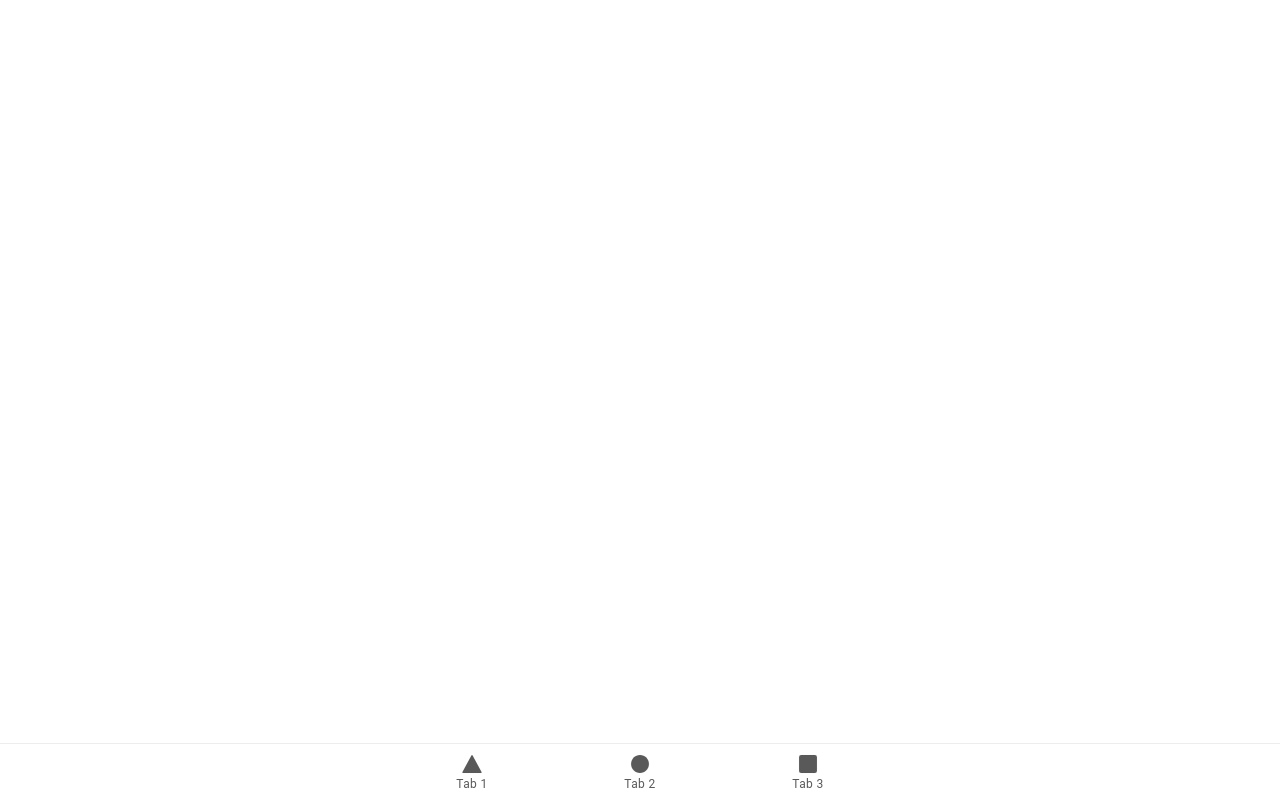
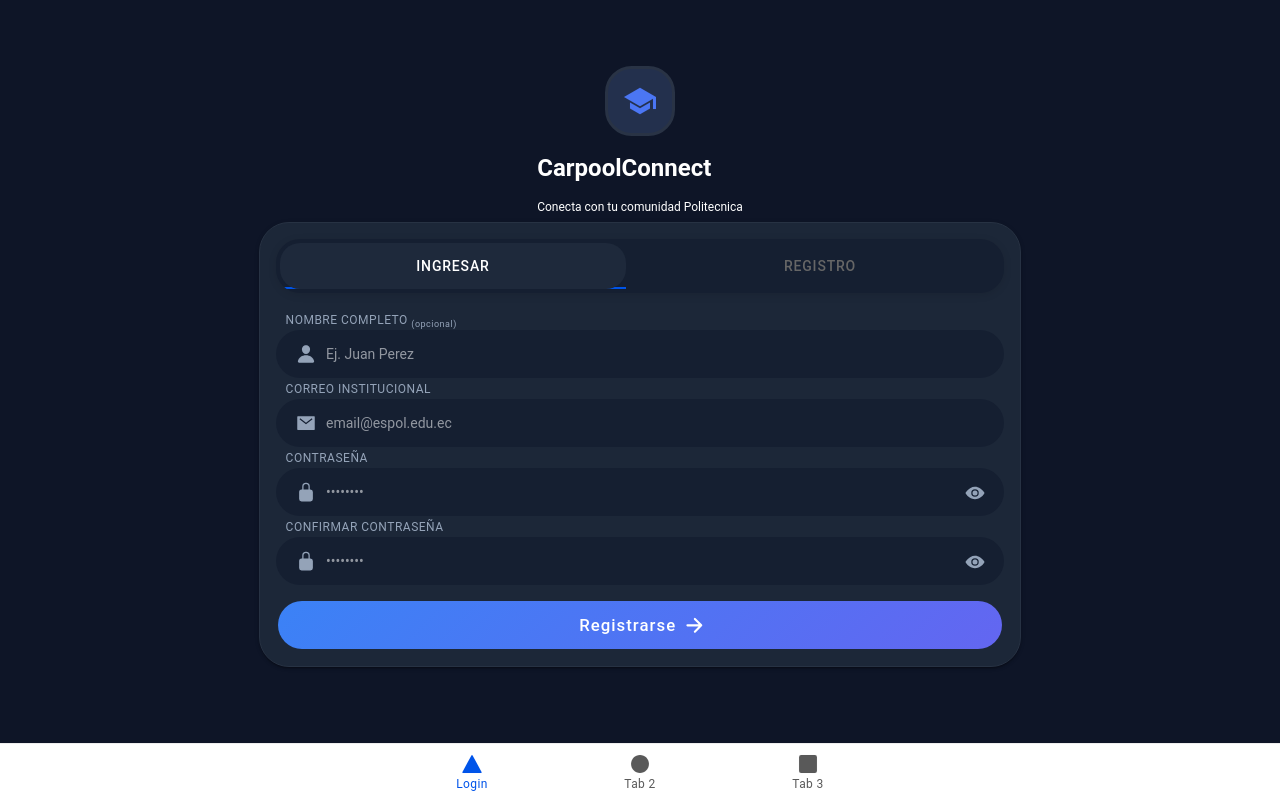
Before and after one commit to SamuelChichande/Proyecto05-mobile, a React (Vite) app: page /login in a window 1280 px wide. Built offline with nearby package versions, Linux system fonts and the light colour scheme.

Commit message:
Avance de la pantalla de login/register

```diff
--- a/src/App.tsx
+++ b/src/App.tsx
@@ -14,6 +14,7 @@ import { ellipse, square, triangle } from 'ionicons/icons';
 import Tab1 from './pages/Tab1';
 import Tab2 from './pages/Tab2';
 import Tab3 from './pages/Tab3';
+import Login from './pages/Login';
 
 /* Core CSS required for Ionic components to work properly */
 import '@ionic/react/css/core.css';
@@ -52,8 +53,8 @@ const App: React.FC = () => (
     <IonReactRouter>
       <IonTabs>
         <IonRouterOutlet>
-          <Route exact path="/tab1">
-            <Tab1 />
+          <Route exact path="/login">
+            <Login />
           </Route>
           <Route exact path="/tab2">
             <Tab2 />
@@ -66,9 +67,9 @@ const App: React.FC = () => (
           </Route>
         </IonRouterOutlet>
         <IonTabBar slot="bottom">
-          <IonTabButton tab="tab1" href="/tab1">
+          <IonTabButton tab="tab1" href="/login">
             <IonIcon aria-hidden="true" icon={triangle} />
-            <IonLabel>Tab 1</IonLabel>
+            <IonLabel>Login</IonLabel>
           </IonTabButton>
           <IonTabButton tab="tab2" href="/tab2">
             <IonIcon aria-hidden="true" icon={ellipse} />
--- /dev/null
+++ b/src/pages/Login.css
@@ -0,0 +1,136 @@
+ion-content::part(background) {
+  background: #0E1527;
+}
+
+ion-content::part(scroll) {
+  color: #fff;
+}
+
+.icon-bordered {
+  color: #4B76F4;
+  border-radius: 38%;
+  border: 3px solid #293345;
+  padding: 0.5em;
+  font-size: 2em;
+  background-color: #23304D;
+}
+
+.centered-content {
+  display: flex;
+  flex-direction: column;
+  justify-content: center;
+  align-items: center;
+  height: 100%;
+  /*text-align: center;*/
+}
+
+.custom-card {
+  background-color: #1C2738;
+  border: 1px solid #273243;
+  border-radius: 30px;
+}
+
+.custom-segment {
+  background-color: #151F31;
+  border-radius: 24px;
+  padding: 0.3em;
+  box-shadow: 0 2px 8px rgba(0, 0, 0, 0.1);
+}
+
+.segment-btn {
+  color: #666666;
+  min-height: 40px;
+  transition: all 0.3s ease;
+}
+
+.segment-btn:first-child {
+  margin-right: 1em;
+}
+
+.segment-btn::part(native) {
+  border-radius: 20px;
+}
+
+.segment-btn.segment-button-checked::part(native) {
+  background: #1E293B;
+  color: white;
+}
+
+
+
+
+
+
+
+
+
+
+
+
+
+
+
+
+
+
+
+.login-container {
+  display: flex;
+  flex-direction: column;
+  gap: 12px;
+  padding: 20px;
+}
+
+.label {
+  font-size: 12px;
+  color: #94a3b8;
+  margin-left: 0.8em;
+  letter-spacing: 0.5px;
+}
+
+.input-item {
+  --background: #151F31;
+  --padding-start: 0;
+  --inner-padding-end: 0;
+  border-radius: 30px;
+}
+
+.input-item ion-icon {
+  padding-left: 1em;
+  margin-right: 0.5em;
+  color: #94a3b8;
+  font-size: 20px;
+}
+
+.input-item ion-input {
+  color: #e5e7eb;
+  font-size: 14px;
+}
+
+.input-item ion-input::placeholder {
+  color: #64748b;
+}
+
+.input-item ion-button {
+  --color: #94a3b8;
+}
+
+.forgot-password {
+  margin-top: 8px;
+  font-size: 13px;
+  color: #94a3b8;
+}
+
+.continue-button {
+  margin-top: 16px;
+  height: 48px;
+
+  --border-radius: 24px;
+  --background: linear-gradient(135deg, #3b82f6, #6366f1);
+  --color: #ffffff;
+  --box-shadow: none;
+
+  font-size: 1.2em;
+  font-weight: 500;
+  text-transform: none;
+}
--- /dev/null
+++ b/src/pages/Login.tsx
@@ -0,0 +1,141 @@
+import React, { useState } from 'react';
+import {
+    IonContent, IonIcon, IonText, IonItem, IonInput, IonCard, IonCardHeader, IonCardTitle,
+    IonCardSubtitle, IonCardContent, IonLabel, IonSegment, IonSegmentButton, IonButton, IonList
+} from '@ionic/react';
+import { schoolSharp, mailSharp, lockClosed, eye, eyeOff, arrowForwardOutline, person } from 'ionicons/icons';
+
+import './Login.css';
+
+const Login: React.FC = () => {
+    const [selectedSegment, setSelectedSegment] = useState<string>('default');
+    const [showPassword, setShowPassword] = useState<boolean>(false);
+    const [showConfirmPassword, setShowConfirmPassword] = useState<boolean>(false);
+    const [password, setPassword] = useState<string>('');
+    const [confirmPassword, setConfirmPassword] = useState<string>('');
+
+    const handleSegmentChange = (event: CustomEvent) => {
+        setSelectedSegment(event.detail.value);
+        setPassword('');  // Reset password when switching between login and register
+        setConfirmPassword('');  // Reset confirm password
+        setShowPassword(false);  // Reset showPassword to hidden
+        setShowConfirmPassword(false);  // Reset showConfirmPassword to hidden
+    };
+
+    const loginForm = (
+        <div className="login-container">
+            <span className="label">CORREO INSTITUCIONAL</span>
+            <IonItem className="input-item" lines="none">
+                <IonIcon icon={mailSharp} slot="start" />
+                <IonInput
+                    type="email"
+                    placeholder="email@espol.edu.ec"
+                />
+            </IonItem>
+
+            <span className="label">CONTRASEÑA</span>
+            <IonItem className="input-item" lines="none">
+                <IonIcon icon={lockClosed} slot="start" />
+                <IonInput
+                    type={showPassword ? "text" : "password"}
+                    placeholder="••••••••"
+                    value={password}
+                    onIonInput={(e) => setPassword(e.detail.value!)}
+                />
+                <IonButton fill="clear" slot="end" onClick={() => setShowPassword(!showPassword)}>
+                    <IonIcon icon={showPassword ? eyeOff : eye} />
+                </IonButton>
+            </IonItem>
+
+            <span className="forgot-password">¿Olvidaste tu contraseña?</span>
+
+            <IonButton className="continue-button" expand="block">
+                Continuar
+                <IonIcon slot="end" icon={arrowForwardOutline} />
+            </IonButton>
+        </div>
+    );
+
+    const registerForm = (
+        <div className="register-container">
+            <span className="label">NOMBRE COMPLETO <sub>(opcional)</sub></span>
+            <IonItem className="input-item" lines="none">
+                <IonIcon icon={person} slot="start" />
+                <IonInput
+                    type="text"
+                    placeholder="Ej. Juan Perez"
+                />
+            </IonItem>
+            <span className="label">CORREO INSTITUCIONAL</span>
+            <IonItem className="input-item" lines="none">
+                <IonIcon icon={mailSharp} slot="start" />
+                <IonInput
+                    type="email"
+                    placeholder="email@espol.edu.ec"
+                />
+            </IonItem>
+            <span className="label">CONTRASEÑA</span>
+            <IonItem className="input-item" lines="none">
+                <IonIcon icon={lockClosed} slot="start" />
+                <IonInput
+                    type={showPassword ? "text" : "password"}
+                    placeholder="••••••••"
+                    value={password}
+                    onIonInput={(e) => setPassword(e.detail.value!)}
+                />
+                <IonButton fill="clear" slot="end" onClick={() => setShowPassword(!showPassword)}>
+                    <IonIcon icon={showPassword ? eyeOff : eye} />
+                </IonButton>
+            </IonItem>
+            <span className="label">CONFIRMAR CONTRASEÑA</span>
+            <IonItem className="input-item" lines="none">
+                <IonIcon icon={lockClosed} slot="start" />
+                <IonInput
+                    type={showConfirmPassword ? "text" : "password"}
+                    placeholder="••••••••"
+                    value={confirmPassword}
+                    onIonInput={(e) => setConfirmPassword(e.detail.value!)}
+                />
+                <IonButton fill="clear" slot="end" onClick={() => setShowConfirmPassword(!showConfirmPassword)}>
+                    <IonIcon icon={showConfirmPassword ? eyeOff : eye} />
+                </IonButton>
+            </IonItem>
+
+            <IonButton className="continue-button" expand="block">
+                Registrarse
+                <IonIcon slot="end" icon={arrowForwardOutline} />
+            </IonButton>
+        </div>
+    );
+
+    return (
+        <IonContent className="ion-padding">
+            <div className="centered-content">
+                <IonIcon icon={schoolSharp} className="icon-bordered"></IonIcon>
+                <IonText>
+                    <h2><strong>CarpoolConnect</strong></h2>
+                    <sub>Conecta con tu comunidad Politecnica</sub>
+                </IonText>
+                <IonCard className="custom-card">
+                    <IonCardHeader className="ion-text-center">
+                        <IonSegment value={selectedSegment} class="custom-segment" swipeGesture={true} onIonChange={handleSegmentChange}>
+                            <IonSegmentButton value="default" class="segment-btn">
+                                <IonLabel>Ingresar</IonLabel>
+                            </IonSegmentButton>
+                            <IonSegmentButton value="segment2" class="segment-btn">
+                                <IonLabel>Registro</IonLabel>
+                            </IonSegmentButton>
+                        </IonSegment>
+                    </IonCardHeader>
+
+                    <IonCardContent>
+                        {selectedSegment === 'default' ? registerForm : loginForm}
+                    </IonCardContent>
+
+                </IonCard>
+            </div>
+        </IonContent>
+    );
+};
+
+export default Login;
```
